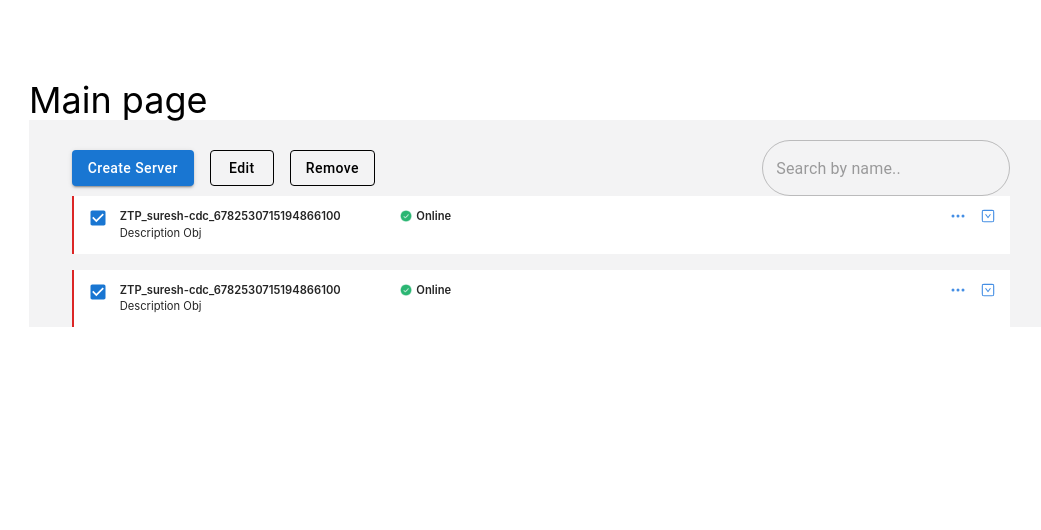
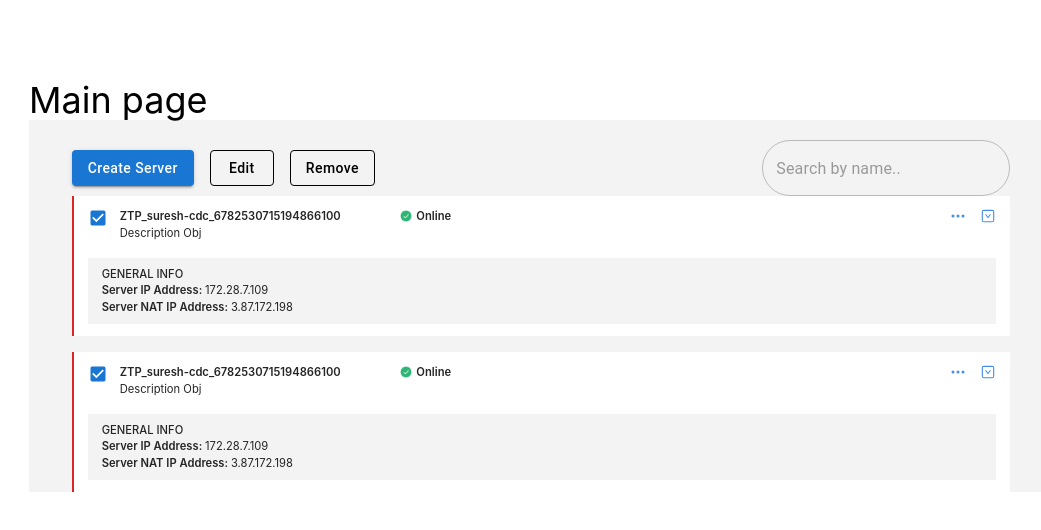
Before and after one commit to ishantsahni/the-task, a React (Create React App) app: page /#/ in a window 1280 px wide. Shown: the top 530 px of the page, without its empty margins (99-1140 px from the left). Built offline with nearby package versions, Linux system fonts and the light colour scheme.

Commit message:
margin top added

```diff
--- a/src/components/TaskInfo/index.js
+++ b/src/components/TaskInfo/index.js
@@ -2,7 +2,7 @@ import React from "react";
 
 const TaskInfo = () => {
   return (
-    <div className="font-Inter hidden">
+    <div className="font-Inter mt-4">
       <div className="bg-slateGrey py-2 px-3.5">
         <p className="font-medium text-[0.7rem] text-nero">GENERAL INFO</p>
         <div className="flex">
```
